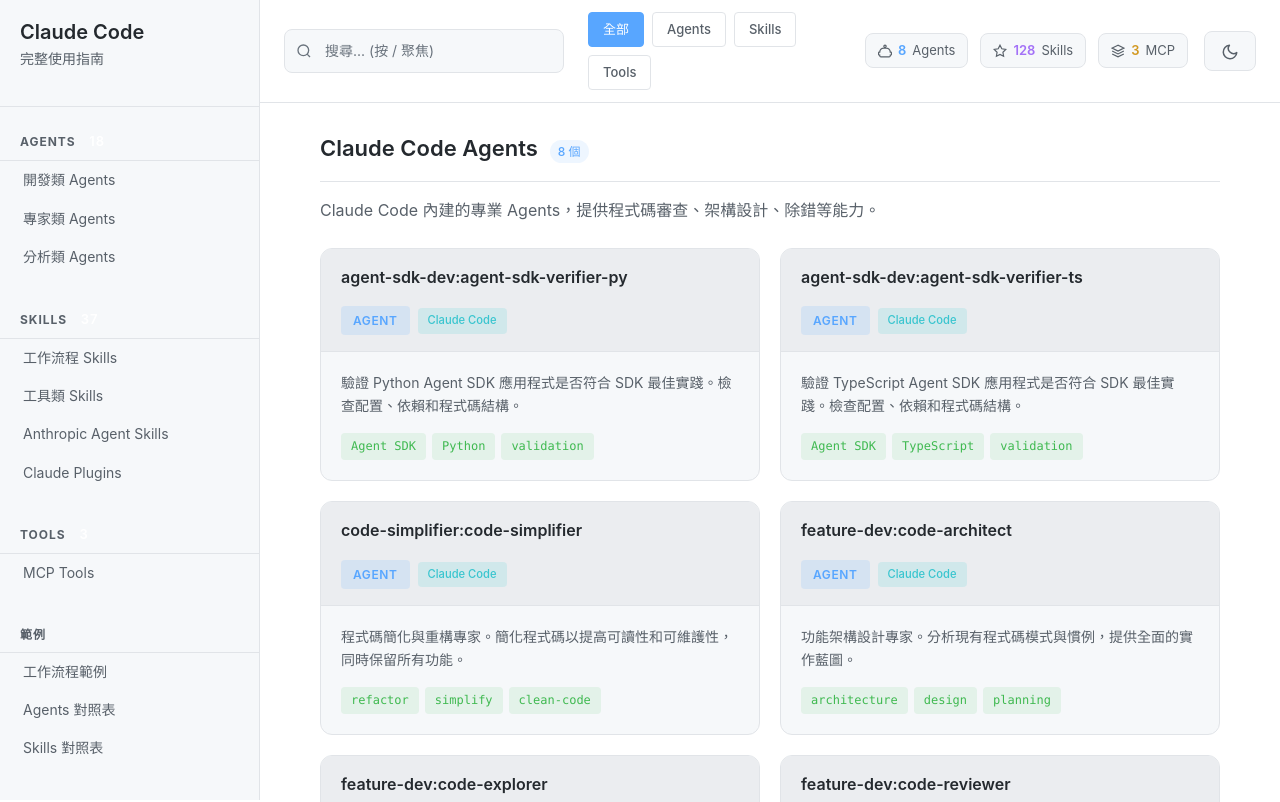
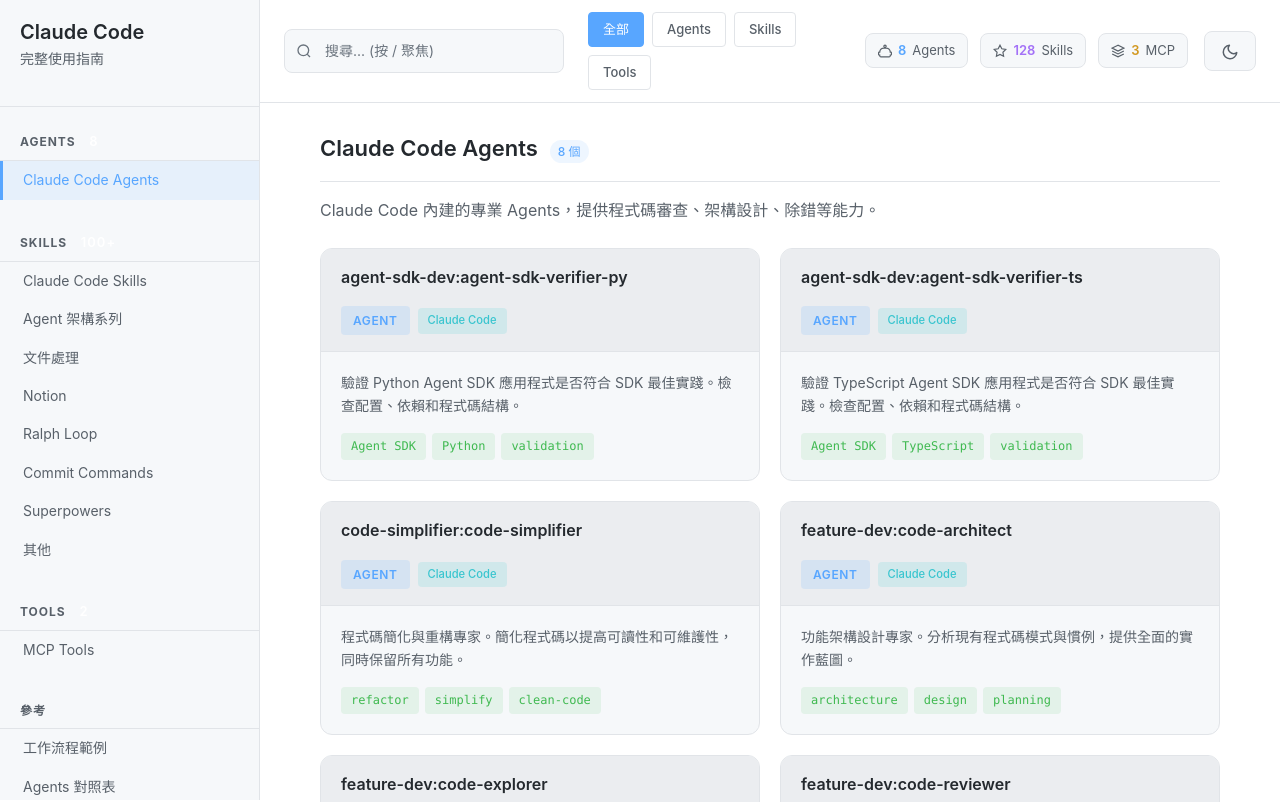
Before and after one commit to abc57911/doc-html, a React (Vite) app: page / in a window 1280 px wide. Shown: the top 802 px of the page. Built offline with nearby package versions, Linux system fonts and the light colour scheme.

Commit message:
fix: 更新側邊導覽 IDs 匹配新的區段結構
- 修正 IDs: development-agents → claude-agents 等
- 更新 Skills 導覽項目: Claude Code Skills、Agent 架構系列等
- 修正 badge 數量

```diff
--- a/src/components/Sidebar.tsx
+++ b/src/components/Sidebar.tsx
@@ -9,34 +9,36 @@
     {
       title: 'Agents',
       filter: 'agent',
-      badge: '18',
+      badge: '8',
       items: [
-        { id: 'development-agents', label: '開發類 Agents' },
-        { id: 'specialist-agents', label: '專家類 Agents' },
-        { id: 'analysis-agents', label: '分析類 Agents' }
+        { id: 'claude-agents', label: 'Claude Code Agents' }
       ]
     },
     {
       title: 'Skills',
       filter: 'skill',
-      badge: '37',
+      badge: '100+',
       items: [
-        { id: 'workflow-skills', label: '工作流程 Skills' },
-        { id: 'utility-skills', label: '工具類 Skills' },
-        { id: 'anthropic-agent-skills', label: 'Anthropic Agent Skills' },
-        { id: 'claude-plugins', label: 'Claude Plugins' }
+        { id: 'claude-code-skills', label: 'Claude Code Skills' },
+        { id: 'agent-architecture-skills', label: 'Agent 架構系列' },
+        { id: 'document-skills', label: '文件處理' },
+        { id: 'notion-skills', label: 'Notion' },
+        { id: 'ralph-loop-skills', label: 'Ralph Loop' },
+        { id: 'commit-commands-skills', label: 'Commit Commands' },
+        { id: 'superpowers-skills', label: 'Superpowers' },
+        { id: 'other-skills', label: '其他' }
       ]
     },
     {
       title: 'Tools',
       filter: 'tool',
-      badge: '3',
+      badge: '2',
       items: [
         { id: 'mcp-tools', label: 'MCP Tools' }
       ]
     },
     {
-      title: '範例',
+      title: '參考',
       filter: 'all',
       items: [
         { id: 'workflow-examples', label: '工作流程範例' },
```
